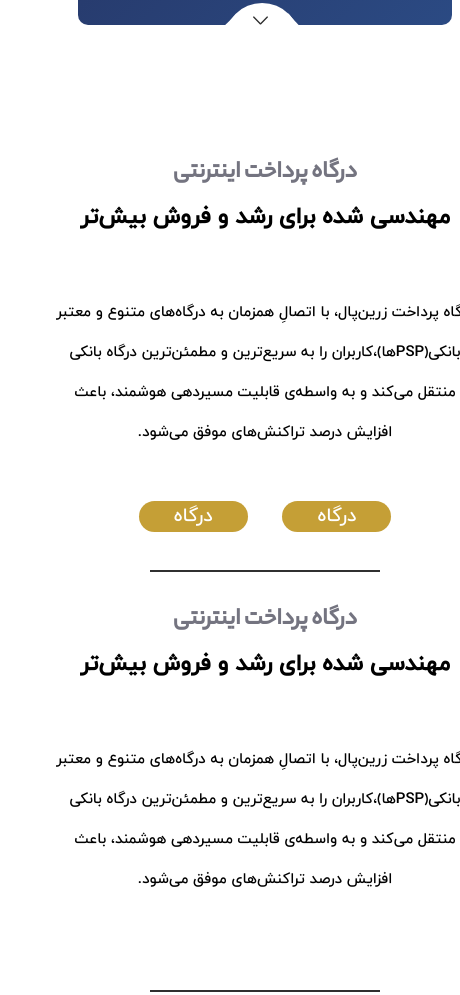
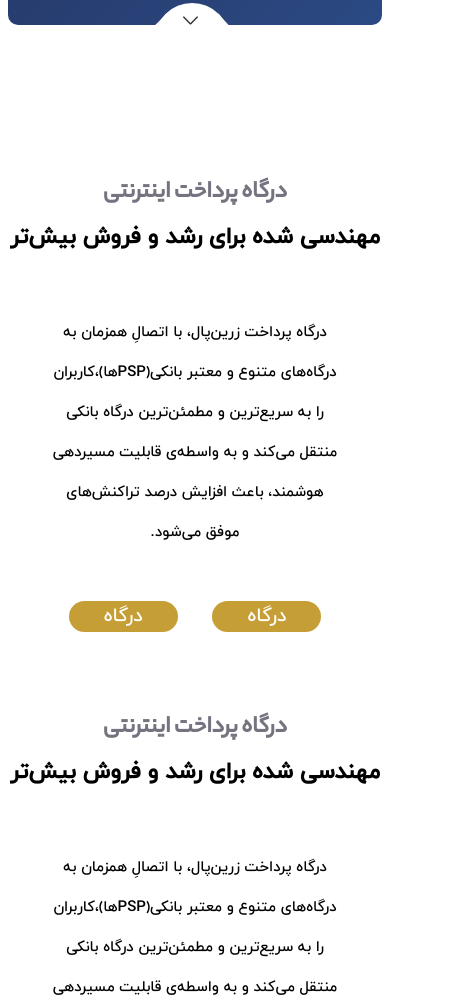
Before and after one commit to arshia-doshiri/zarin-v1, a plain HTML site: page index.html in a window 390 px wide. Shown: the part 720-1715 px from the top of the page, 460 px wide, since content can reach past the window. Drawn offline with Linux system fonts and the light colour scheme.

Commit message:
fix-scroll-mobile

```diff
--- a/styles/style.css
+++ b/styles/style.css
@@ -534,6 +534,7 @@ header{
 
  }
 
+
  @media (max-width: 575px) {
     .base-baner{
          padding: 75px 80px;
@@ -549,16 +550,19 @@ header{
         text-align: right;
     }
 
-    .payment img{
-        display: none;
-    }
+
+
+   .payment img{
+    display: none;
+   }
+
+
 
     .payment-text{
         justify-content: center;
         text-align: center;
-        margin: 10px 13px 5px;
         font-size: 15px;
-        /* padding: 50px; */
+        width: 100vw;
     }
 
     .payment-text p{
@@ -568,69 +572,49 @@ header{
     .payment-text h2{
         justify-content: center;
         text-align: center;
+    }  */
+
+
+    .attributes{
+        text-align: center;
     }
 
-    .khat-yek{
-        display: block;
-        height: 2px;
-        background-color: #303030;
-        margin-left: 80px;
-        margin-right: 80px;
-        margin-top: 35px;
+    .items{
+
+            display: grid;
+            grid-template-columns: 1fr
+    }
+
+    .attributes{
+        background-color: #eee;
+        border-radius: 20px;
+
+    }
+
+    .first-item,.second-item,.third-item,.fourth-item{
+
+        border: none;
+
+        border-top: 1px solid black;
+
     }
 
 
 
 
- }
+    .difination p{
+        padding: 0px;
+        margin-top: 0;
+    }
 
 
- @media (min-width: 1px) and (max-width: 570px){
-    .base-baner{
-         padding: 75px 80px;
-    }
-
-    .text-baner h1 , h2{
-        font-size: 1.4rem;
-        text-align: right;
-    }
-
-    .text-baner p{
-        font-size: .80rem;
-        text-align: right;
-    }
-
-    .payment img{
-        display: none;
-    }
-
-    .payment-text{
-        justify-content: center;
-        text-align: center;
-        margin: 10px 13px 5px;
-        font-size: 15px;
-        /* padding: 50px; */
-    }
-
-    .payment-text p{
-        padding: 50px;
-    }
-
-    .payment-text h2{
-        justify-content: center;
-        text-align: center;
-    }
-
     .khat-yek{
-        display: block;
         height: 2px;
         background-color: #303030;
         margin-left: 80px;
         margin-right: 80px;
-        margin-top: 35px;
     }
 
 
 
-
  }
```
